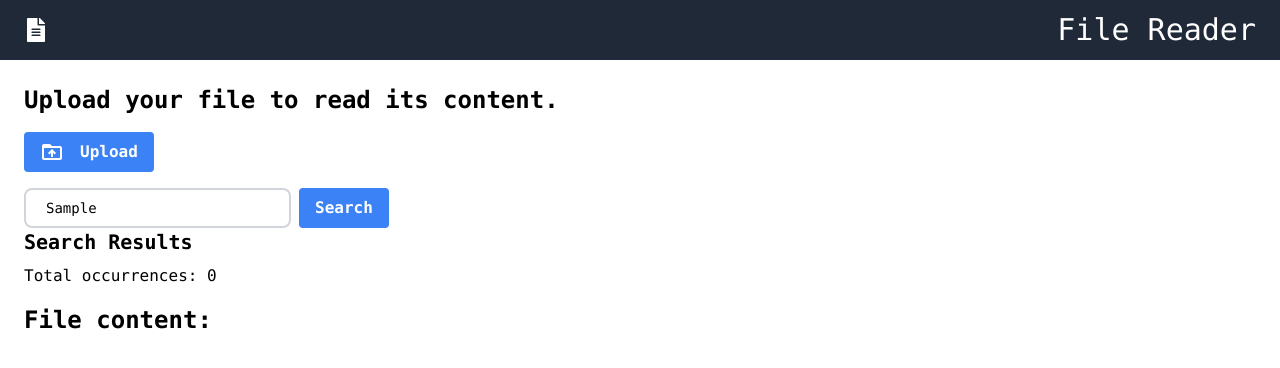
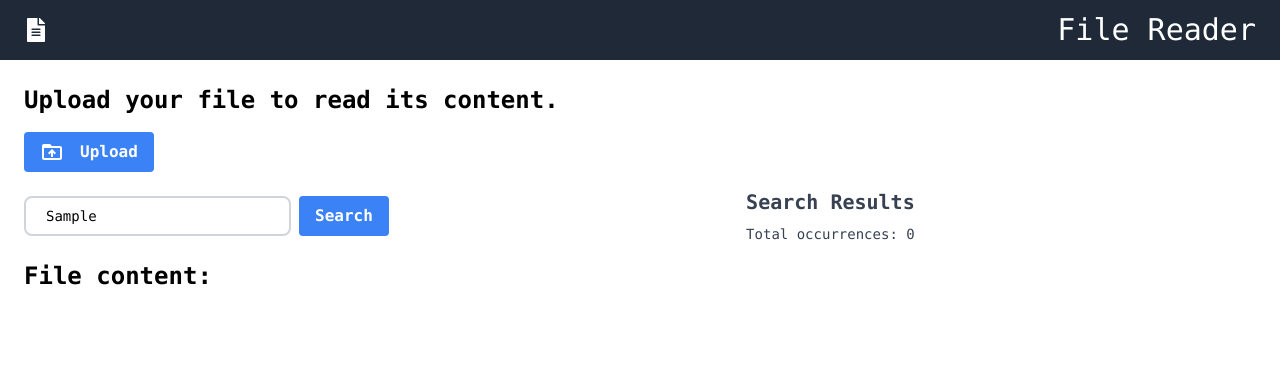
Before and after one commit to roopxx/file-reader, a React (Vite) app: page / in a window 1280 px wide. Both pictures are taken after typing "Sample" into the empty fields and a click on the button "Search". Shown: the top 368 px of the page. Built offline with nearby package versions, Linux system fonts and the light colour scheme.

Commit message:
Fix layout issues

```diff
--- a/src/App.jsx
+++ b/src/App.jsx
@@ -16,10 +16,6 @@ function App() {
       <div className="mx-auto max-w-3xl px-4 sm:px-6 md:max-w-7xl py-6">
         <FileUpload onUpload={handleFileUpload} />
         <SearchBox content={fileContent} />
-        <div className="mt-4">
-          <h1 className="font-bold text-2xl">File content:</h1>
-          <p className="mt-4 whitespace-pre-wrap">{fileContent}</p>
-        </div>
       </div>
     </>
   );
--- a/src/components/SearchBox.jsx
+++ b/src/components/SearchBox.jsx
@@ -3,7 +3,7 @@ import SearchResultOutput from "./SearchResultOutput";
 
 export default function SearchBox({ content }) {
   const [searchTerm, setSearchTerm] = useState("");
-  const [searchResults, setSearchResults] = useState([]);
+  const [searchResults, setSearchResults] = useState(null);
 
   function handleChange(e) {
     setSearchTerm(e.target.value);
@@ -18,7 +18,8 @@ export default function SearchBox({ content }) {
 
   return (
     <>
-      <div className="mt-4 flex gap-2">
+      <div className="mt-4 flex items-center ">
+        <div className="flex gap-2">
           <input
             type="text"
             className="border-2 border-gray-300 outline-gray-700 bg-white h-10 px-5 pr-16 rounded-lg text-sm"
@@ -33,11 +34,17 @@ export default function SearchBox({ content }) {
             Search
           </button>
         </div>
-      <SearchResultOutput
-        content={content}
-        searchTerm={searchTerm}
-        searchResults={searchResults}
-      />
+        {searchResults && (
+          <div className="flex-1 ml-4 text-center text-sm text-gray-700">
+            <h2 className="text-xl font-bold mb-2">Search Results</h2>
+            <p>Total occurrences: {searchResults.length}</p>
+          </div>
+        )}
+      </div>
+      <div className="mt-4">
+        <h1 className="font-bold text-2xl">File content:</h1>
+      </div>
+      <SearchResultOutput content={content} searchTerm={searchTerm} />
     </>
   );
 }
--- a/src/components/SearchResultOutput.jsx
+++ b/src/components/SearchResultOutput.jsx
@@ -1,30 +1,26 @@
-export default function SearchResultOutput({
-  content,
-  searchTerm,
-  searchResults,
-}) {
+export default function SearchResultOutput({ content, searchTerm }) {
   const highlightResults = (text, term) => {
     const regex = new RegExp(`(${term})`, "gi");
-    const parts = text.split(regex); // Split text into parts using regex
+    const parts = text.split(regex);
     return parts.map((part, index) => {
       if (part.match(regex)) {
         return (
           <span key={index} className="bg-yellow-300">
             {part}
           </span>
-        ); // Highlight matches
+        );
       } else {
-        return part; // Return non-matching parts as they are
+        return part;
       }
     });
   };
 
   return (
     <div>
-      <h2 className="text-xl font-bold mb-2">Search Results</h2>
-      <p>Total occurrences: {searchResults.length}</p>
       <div className="mt-4">
-        <pre>{highlightResults(content, searchTerm)}</pre>
+        <pre className="whitespace-pre-wrap">
+          {highlightResults(content, searchTerm)}
+        </pre>
       </div>
     </div>
   );
```
Lines whose indentation alone changed are shown as unchanged.
